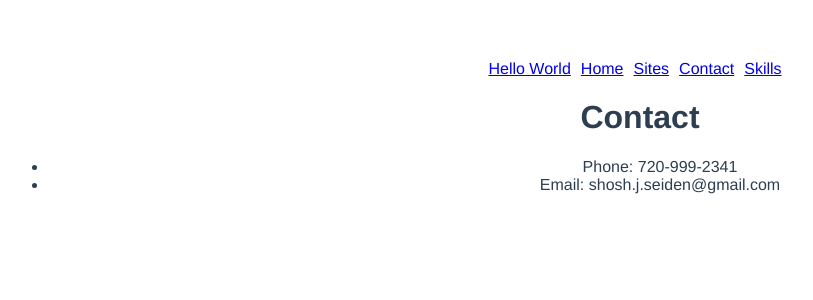
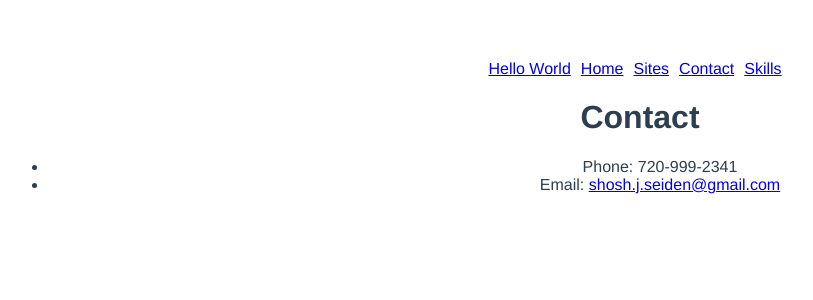
Before and after one commit to shoshseiden/shoshs_site2, a Vue app: page /#/contact in a window 1280 px wide. Shown: the top 300 px of the page, without its empty margins (0-813 px from the left). Built offline with nearby package versions, Linux system fonts and the light colour scheme.

Commit message:
email link

```diff
--- a/src/components/Contact.vue
+++ b/src/components/Contact.vue
@@ -3,7 +3,7 @@
   <h1>Contact</h1>
   <ul>
     <li>Phone: {{ phone }}</li>
-    <li>Email: {{ email }}</li>
+    <li>Email: <a v-bind:href="`mailto:${email}`">{{ email }}</a></li>
   </ul>
 </div>
 </template>
```
